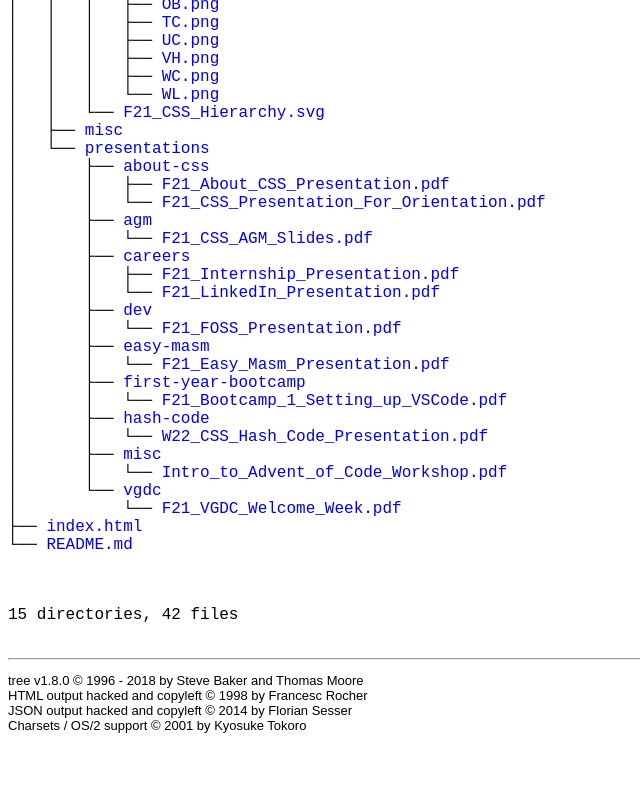
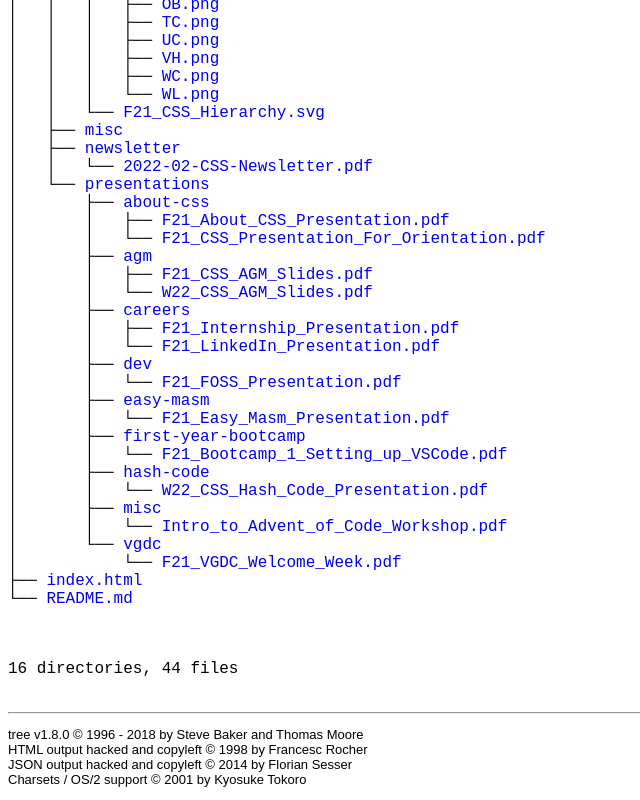
Before and after one commit to uwindsorcss/files, a plain HTML site: page index.html in a window 1280 px wide. Shown: the part 570-1370 px from the top of the page, without its empty margins (0-640 px from the left). Before the commit the page ends 1316 px from the top, so only its background shows below. Drawn offline with Linux system fonts and the light colour scheme.

Commit message:
added winter gm and newsletter

```diff
--- a/index.html
+++ b/index.html
@@ -63,12 +63,15 @@
 	│   │   │   └── <a href="./dir/images/buildings/WL.png">WL.png</a><br>
 	│   │   └── <a href="./dir/images/F21_CSS_Hierarchy.svg">F21_CSS_Hierarchy.svg</a><br>
 	│   ├── <a href="./dir/misc/">misc</a><br>
+	│   ├── <a href="./dir/newsletter/">newsletter</a><br>
+	│   │   └── <a href="./dir/newsletter/2022-02-CSS-Newsletter.pdf">2022-02-CSS-Newsletter.pdf</a><br>
 	│   └── <a href="./dir/presentations/">presentations</a><br>
 	│   &nbsp;&nbsp;&nbsp; ├── <a href="./dir/presentations/about-css/">about-css</a><br>
 	│   &nbsp;&nbsp;&nbsp; │   ├── <a href="./dir/presentations/about-css/F21_About_CSS_Presentation.pdf">F21_About_CSS_Presentation.pdf</a><br>
 	│   &nbsp;&nbsp;&nbsp; │   └── <a href="./dir/presentations/about-css/F21_CSS_Presentation_For_Orientation.pdf">F21_CSS_Presentation_For_Orientation.pdf</a><br>
 	│   &nbsp;&nbsp;&nbsp; ├── <a href="./dir/presentations/agm/">agm</a><br>
-	│   &nbsp;&nbsp;&nbsp; │   └── <a href="./dir/presentations/agm/F21_CSS_AGM_Slides.pdf">F21_CSS_AGM_Slides.pdf</a><br>
+	│   &nbsp;&nbsp;&nbsp; │   ├── <a href="./dir/presentations/agm/F21_CSS_AGM_Slides.pdf">F21_CSS_AGM_Slides.pdf</a><br>
+	│   &nbsp;&nbsp;&nbsp; │   └── <a href="./dir/presentations/agm/W22_CSS_AGM_Slides.pdf">W22_CSS_AGM_Slides.pdf</a><br>
 	│   &nbsp;&nbsp;&nbsp; ├── <a href="./dir/presentations/careers/">careers</a><br>
 	│   &nbsp;&nbsp;&nbsp; │   ├── <a href="./dir/presentations/careers/F21_Internship_Presentation.pdf">F21_Internship_Presentation.pdf</a><br>
 	│   &nbsp;&nbsp;&nbsp; │   └── <a href="./dir/presentations/careers/F21_LinkedIn_Presentation.pdf">F21_LinkedIn_Presentation.pdf</a><br>
@@ -90,7 +93,7 @@
 	</p>
 	<p>
 
-15 directories, 42 files
+16 directories, 44 files
 	<br><br>
 	</p>
 	<hr>
```
Also changed, not shown: 2 other files.
